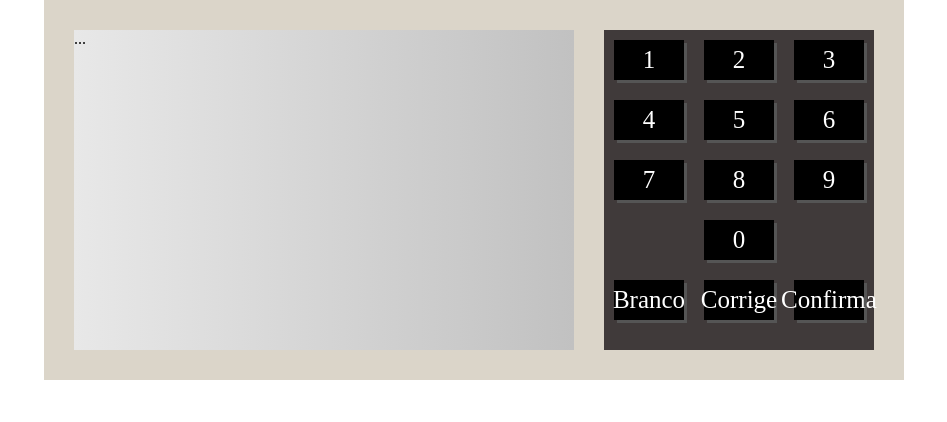
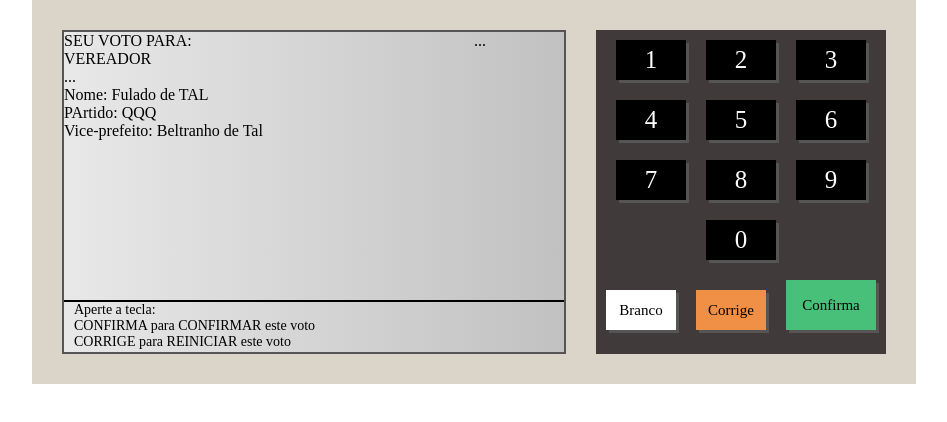
Before and after one commit to gabrielbarbosa1999/urna-eletronica, a plain HTML site: page index.html in a window 1280 px wide. Shown: the whole page, without its empty margins (166-1113 px from the left). Drawn offline with Linux system fonts and the light colour scheme.

Commit message:
Criado espacoes de cada informacoes na tela da urna

```diff
--- a/index.html
+++ b/index.html
@@ -11,7 +11,32 @@
 <body>
     <div class="urna">
         <div class="tela">
-            ...
+            <div class="d-1">
+                <div class="d-1-left">
+                    <div class="d-1-1">
+                        <span>SEU VOTO PARA:</span>
+                    </div>
+                    <div class="d-1-2">
+                        <span>VEREADOR</span>
+                    </div>
+                    <div class="d-1-3">
+                        ...
+                    </div>
+                    <div class="d-1-4">
+                        Nome: Fulado de TAL<br />
+                        PArtido: QQQ<br />
+                        Vice-prefeito: Beltranho de Tal<br />
+                    </div>
+                </div>
+                <div class="d-1-right">
+                    ...
+                </div>
+            </div>
+            <div class="d-2">
+                Aperte a tecla:<br />
+                CONFIRMA para CONFIRMAR este voto<br />
+                CORRIGE para REINICIAR este voto
+            </div>
         </div>
         <div class="teclado">
             <div class="teclado--linha">
@@ -33,9 +58,9 @@
                 <div class="teclado--botao">0</div>
             </div>
             <div class="teclado--linha">
-                <div class="teclado--botao">Branco</div>
-                <div class="teclado--botao">Corrige</div>
-                <div class="teclado--botao">Confirma</div>
+                <div class="teclado--botao btn-branco">Branco</div>
+                <div class="teclado--botao btn-corrige">Corrige</div>
+                <div class="teclado--botao btn-confirma">Confirma</div>
             </div>
         </div>
     </div>
--- a/style.css
+++ b/style.css
@@ -14,6 +14,9 @@ body {
     width: 500px;
     height: 320px;
     background: linear-gradient(to right, #E8E8E8, #C1C1C1);
+    border: 2px solid #555;
+    display: flex;
+    flex-direction: column;
 }
 .teclado {
     margin-left: 30px;
@@ -22,6 +25,7 @@ body {
 .teclado--linha {
     display: flex;
     justify-content: center;
+    align-items: flex-end;
 }
 .teclado--botao {
     width: 70px;
@@ -36,3 +40,37 @@ body {
     cursor: pointer;
     box-shadow: 3px 3px 0px #555;
 }
+.btn-branco {
+    background-color: #fff;
+    color: #000;
+    font-size: 15px;
+}
+.btn-corrige {
+    background-color: #F09046;
+    color: #000;
+    font-size: 15px;
+}
+.btn-confirma {
+    background-color: #48C079;
+    color: #000;
+    font-size: 15px;
+    width: 90px;
+    height: 50px;
+}
+
+.d-1 {
+    flex: 1;
+    display: flex;
+}
+.d-1-left {
+    flex: 1;
+}
+.d-1-right {
+    width: 90px;
+}
+.d-2 {
+    height: 50px;
+    font-size: 14px;
+    border-top: 2px solid #000;
+    padding-left: 10px;
+}
```
